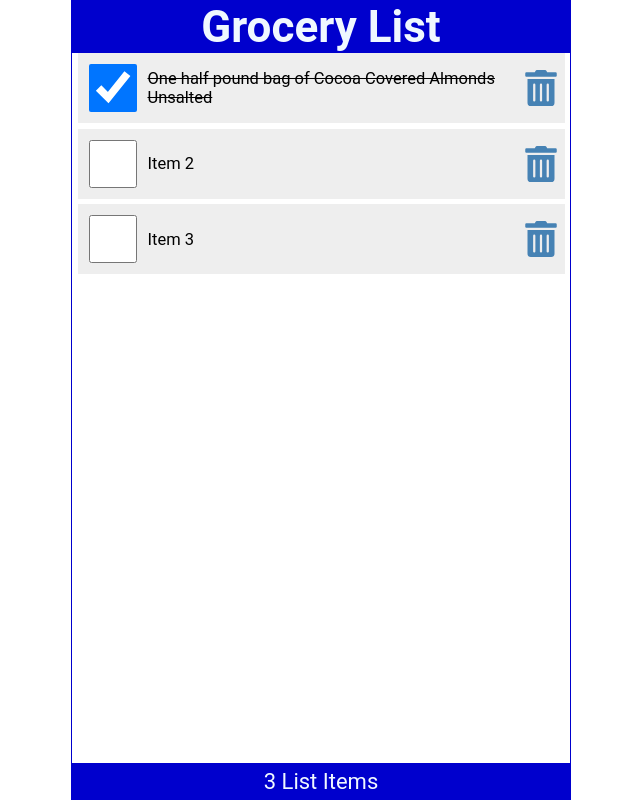
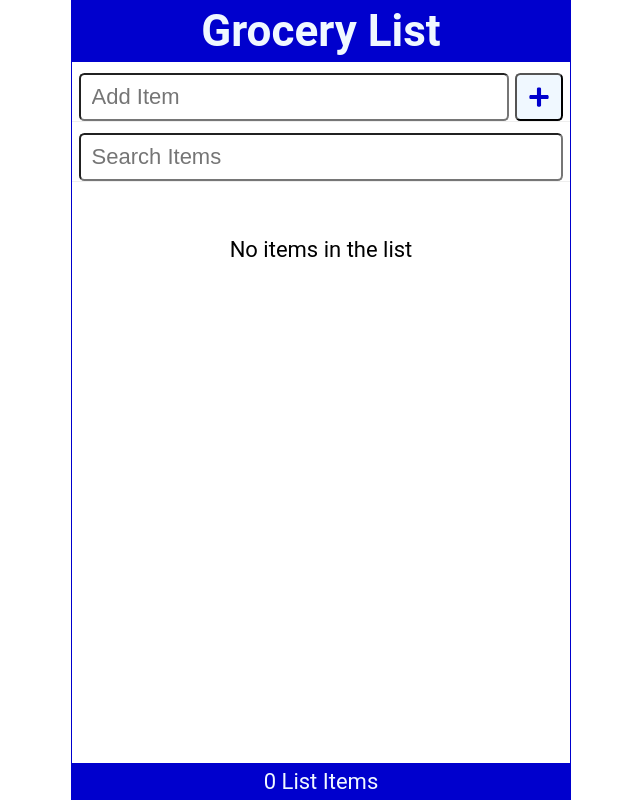
Before and after one commit to niklasfulle/React-Crash-Course, a React (Create React App) app: page / in a window 1280 px wide. Shown: the whole page, without its empty margins (319-959 px from the left). Built offline with nearby package versions, Linux system fonts and the light colour scheme.

Commit message:
ninth chapter

```diff
--- /dev/null
+++ b/src/AddItem.js
@@ -0,0 +1,28 @@
+import React from "react";
+import { FaPlus } from "react-icons/fa";
+import { useRef } from "react";
+
+function AddItem({ newItem, setNewItem, handleSubmit }) {
+    const inputRef = useRef();
+
+    return (
+        <form className="addForm" onSubmit={handleSubmit}>
+            <label htmlFor="addItem">Add Item</label>
+            <input
+                autoFocus
+                ref={inputRef}
+                type="text"
+                id="addItem"
+                placeholder="Add Item"
+                required
+                value={newItem}
+                onChange={(e) => setNewItem(e.target.value)}
+            />
+            <button type="submit" aria-label="Add Item" onClick={() => inputRef.current.focus()}>
+                <FaPlus />
+            </button>
+        </form>
+    );
+}
+
+export default AddItem;
--- a/src/App.js
+++ b/src/App.js
@@ -1,47 +1,55 @@
 import Header from "./Header";
 import Content from "./Content";
 import Footer from "./Footer";
+import AddItem from "./AddItem";
+import SearchItem from "./SearchItem";
 import { useState } from "react";
 
 function App() {
-    const [items, setItems] = useState([
-        {
-            id: 1,
-            checked: true,
-            item: "One half pound bag of Cocoa Covered Almonds Unsalted",
-        },
-        {
-            id: 2,
-            checked: false,
-            item: "Item 2",
-        },
-        {
-            id: 3,
-            checked: false,
-            item: "Item 3",
-        },
-    ]);
+    const [items, setItems] = useState(JSON.parse(localStorage.getItem("shoppingList")) || []);
+    const [newItem, setNewItem] = useState("");
+    const [search, setSearch] = useState("");
 
     const handleCheck = (id) => {
         const listItems = items.map((item) =>
             item.id === id ? { ...item, checked: !item.checked } : item
         );
-        setItems(listItems);
-        localStorage.setItem("shoppingList", JSON.stringify(listItems));
+        setAndSaveItems(listItems);
     };
 
     const handleDelete = (id) => {
         const listItems = items.filter((item) => item.id !== id);
-        setItems(listItems);
-        localStorage.setItem("shoppingList", JSON.stringify(listItems));
+        setAndSaveItems(listItems);
+    };
+
+    const handleSubmit = (e) => {
+        e.preventDefault();
+        if (!newItem) return;
+        addItem(newItem);
+        setNewItem("");
+    };
+
+    const addItem = (item) => {
+        const id = items.length ? items[items.length - 1].id + 1 : 1;
+        const newlistItem = { id, checked: false, item };
+        const listItems = [...items, newlistItem];
+        setAndSaveItems(listItems);
+    };
+
+    const setAndSaveItems = (items) => {
+        setItems(items);
+        localStorage.setItem("shoppingList", JSON.stringify(items));
     };
 
     return (
         <div className="App">
             <Header title="Grocery List" />
+            <AddItem newItem={newItem} setNewItem={setNewItem} handleSubmit={handleSubmit} />
+            <SearchItem search={search} setSearch={setSearch} />
             <Content
-                items={items}
-                setItems={setItems}
+                items={items.filter((item) =>
+                    item.item.toLowerCase().includes(search.toLowerCase())
+                )}
                 handleCheck={handleCheck}
                 handleDelete={handleDelete}
             />
--- a/src/LineItem.js
+++ b/src/LineItem.js
@@ -3,7 +3,7 @@ import { FaTrashAlt } from "react-icons/fa";
 
 function LineItem({ item, handleCheck, handleDelete }) {
     return (
-        <li className="item" key={item.id}>
+        <li className="item">
             <input type="checkbox" onChange={() => handleCheck(item.id)} checked={item.checked} />
             <label
                 style={item.checked ? { textDecoration: "line-through" } : null}
--- /dev/null
+++ b/src/SearchItem.js
@@ -0,0 +1,20 @@
+import React from "react";
+
+function SearchItem({ search, setSearch }) {
+    return (
+        <form className="searchForm" onSubmit={(e) => e.preventDefault}>
+            <label htmlFor="search">Search</label>
+            <input
+                id="search"
+                type="text"
+                role="searchbox"
+                placeholder="Search Items"
+                autoFocus
+                value={search}
+                onChange={(e) => setSearch(e.target.value)}
+            />
+        </form>
+    );
+}
+
+export default SearchItem;
--- a/src/index.css
+++ b/src/index.css
@@ -36,6 +36,7 @@ header {
     display: flex;
     justify-content: center;
     align-items: center;
+    padding: 0.2em;
 }
 
 main {
@@ -74,6 +75,8 @@ ul li::before {
     padding: 0.5rem 0 0.5rem 0.5rem;
     margin: 0.25rem 0;
     background-color: #eee;
+
+    border-radius: 0.25rem;
 }
 
 .item:first-child {
@@ -116,3 +119,73 @@ ul li::before {
     color: red;
     outline: none;
 }
+
+.addForm {
+    width: 100%;
+    display: flex;
+    justify-content: flex-start;
+    margin: 0.5rem 0 0;
+    padding: 0 0.3rem;
+    border-bottom: 1px solid #eee;
+}
+
+.addForm label,
+.searchForm label {
+    border: 0;
+    clip: rect(1px 1px 1px 1px); /* IE6, IE7 */
+    height: 1px;
+    margin: -1px;
+    overflow: hidden;
+    padding: 0;
+    position: absolute;
+    width: 1px;
+}
+
+.addForm input[type="text"] {
+    flex-grow: 1;
+    max-width: calc(100% - 50px);
+    min-height: 48px;
+    font-size: 1rem;
+    padding: 0.25rem;
+    border-radius: 0.25rem;
+    margin-right: 0.3rem;
+    padding-left: 0.5em;
+    outline: none;
+}
+
+button {
+    height: 48px;
+    min-width: 48px;
+    border-radius: 0.25rem;
+    padding: 0.5rem;
+    font-size: 1rem;
+    background-color: aliceblue;
+    color: mediumblue;
+    cursor: pointer;
+}
+
+button:focus,
+button:hover {
+    color: white;
+    background-color: limegreen;
+    outline: none;
+}
+
+.searchForm {
+    width: 100%;
+    display: flex;
+    justify-content: flex-start;
+    margin: 0.5rem 0;
+    padding: 0 0.3rem;
+    border-bottom: 1px solid #eee;
+}
+
+.searchForm input[type="text"] {
+    flex-grow: 1;
+    min-height: 48px;
+    font-size: 1rem;
+    padding: 0.25rem;
+    border-radius: 0.25rem;
+    padding-left: 0.5em;
+    outline: none;
+}
```
